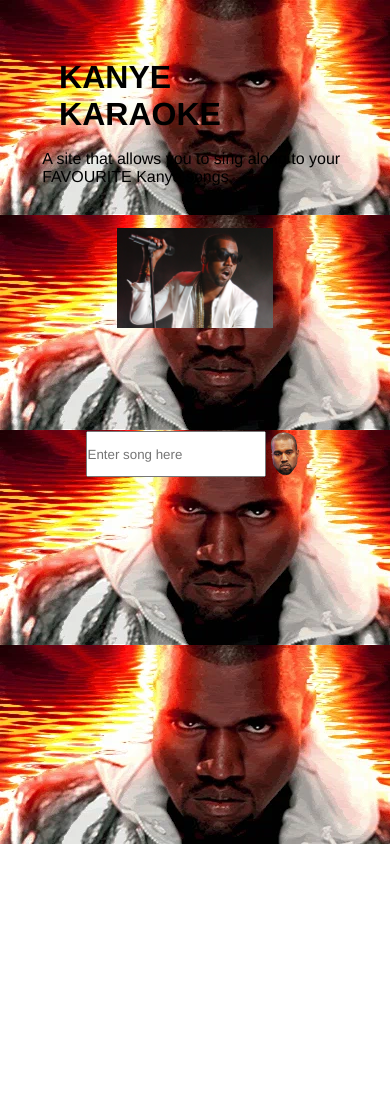
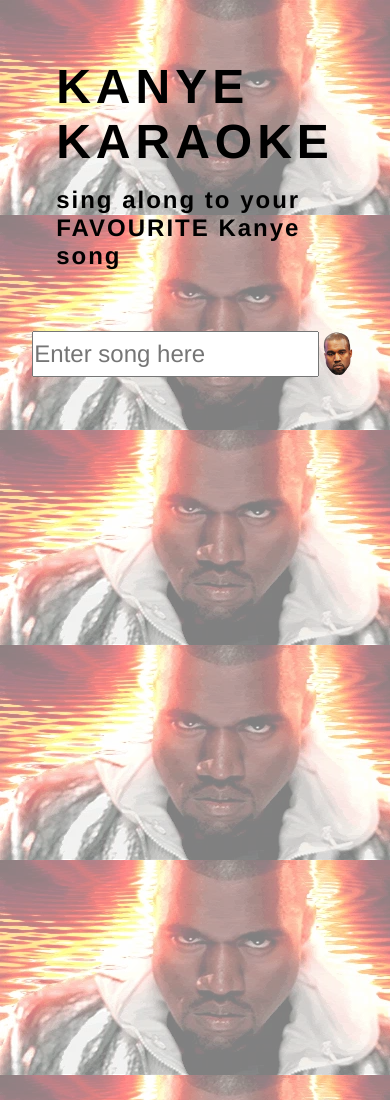
Before and after one commit to fac-12/KanyeKaraoke, a website with bundled scripts: page index.html in a window 390 px wide. Shown: the top 1100 px of the page. Before the commit the page ends 844 px from the top, so only its background shows below. Built offline with nearby package versions, Linux system fonts and the light colour scheme.

Commit message:
added some css relates to #16

```diff
--- a/index.html
+++ b/index.html
@@ -13,8 +13,8 @@
 <body>
   <header class="heading">
     <h1>KANYE KARAOKE</h1>
-    <p>A site that allows you to sing along to your FAVOURITE Kanye songs.</p>
-    <img class="imgheader" src="images/kanyeheader.jpg" alt="Image of Kanye West">
+    <p>sing along to your FAVOURITE Kanye song</p>
+    <!-- <img class="imgheader" src="images/kanyeheader.jpg" alt="Image of Kanye West"> -->
   </header>
 
   <form class="form" id="searchForm" action="index.html" method="post">
--- a/kanye.css
+++ b/kanye.css
@@ -8,11 +8,24 @@
   display: flex;
   align-items: center;
   flex-direction: column;
+}
+
+body:after {
+  content: ' ';
+  position: absolute;
+  left: 0;
+  top: 0;
+  width: 100%;
+  height: 120%;
+  z-index: -1;
+  opacity: 0.5;
   background-image: url('./images/kanyegiph.gif');
 }
 
 h1 {
   padding: 2vh;
+  font-size: 4rem;
+  letter-spacing: 5px;
 }
 
 h2 {
@@ -22,18 +35,21 @@
   align-items: center;
 }
 
-
 .heading {
   display:flex;
   align-items: center;
   flex-direction: column;
   padding: 5vh;
 }
-
-.imgheader {
+.heading p{
+  font-size: 1.5rem;
+  letter-spacing: 2px;
+  font-weight: bolder;
+}
+/*.imgheader {
   padding-top: 5vh;
   width: 40vw;
-}
+}*/
 
 .form {
   display:flex;
@@ -47,6 +63,7 @@
   width: 80%;
   height: 5vh;
   margin-right: -5vw;
+  font-size: 1.5rem;
 }
 
 .form__submitbutton {
@@ -65,21 +82,39 @@
   flex-wrap: wrap;
 }
 
-.iframe {
+.iframe , .lyric-container{
   height: 50vh;
   width: 45vw;
 }
 
-.lyrics {
-  height: 50vh;
-  overflow: scroll;
-  padding-left: 1vw;
-  box-sizing: border-box;
-}
-
 .lyric-container {
-  width: 45vw;
   display:flex;
   justify-content: space-around;
   background: rgba(255, 255, 255, 0.75);
+  overflow: scroll;
 }
+
+@media screen and (max-width: 746px) {
+  .display {
+    justify-content: center;
+  }
+  .lyric-container , .iframe {
+    width: 90vw;
+    margin-bottom: 3vh;
+  }
+  .heading {
+    padding: 5vh;
+  }
+  .heading p {
+    padding-left: 2vh;
+  }
+  h1 {
+    font-size: 3rem;
+  }
+  body:after{
+    height: 180%;
+  }
+  .form {
+    height: 10vh;
+  }
+}
--- a/kanye.js
+++ b/kanye.js
@@ -69,6 +69,8 @@
 
 
 function errorHandler(){
+  var title = document.getElementById('songTitle');
+  title.innerText = '';
   var errorMsg = document.createElement('p');
   errorMsg.textContent = 'Kayne either doesn\'t sing this song or doesn\'t want you to sing!';
   resultSection.appendChild(errorMsg);
```
